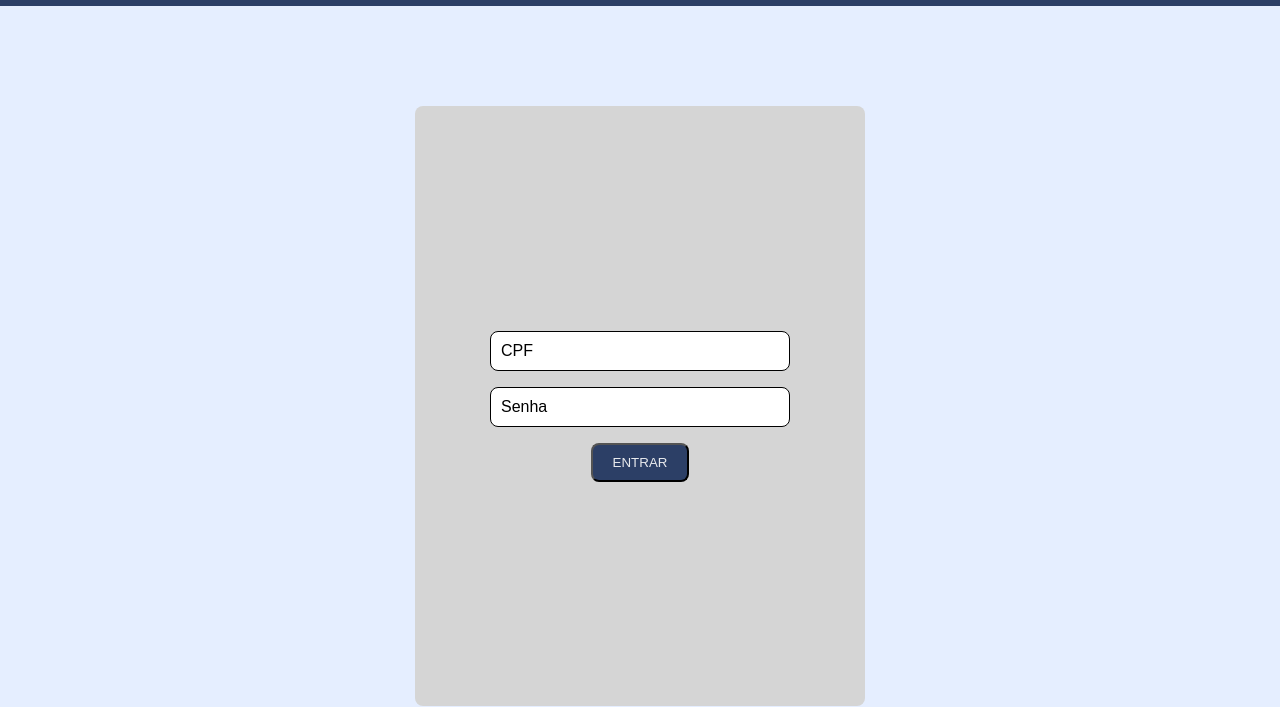
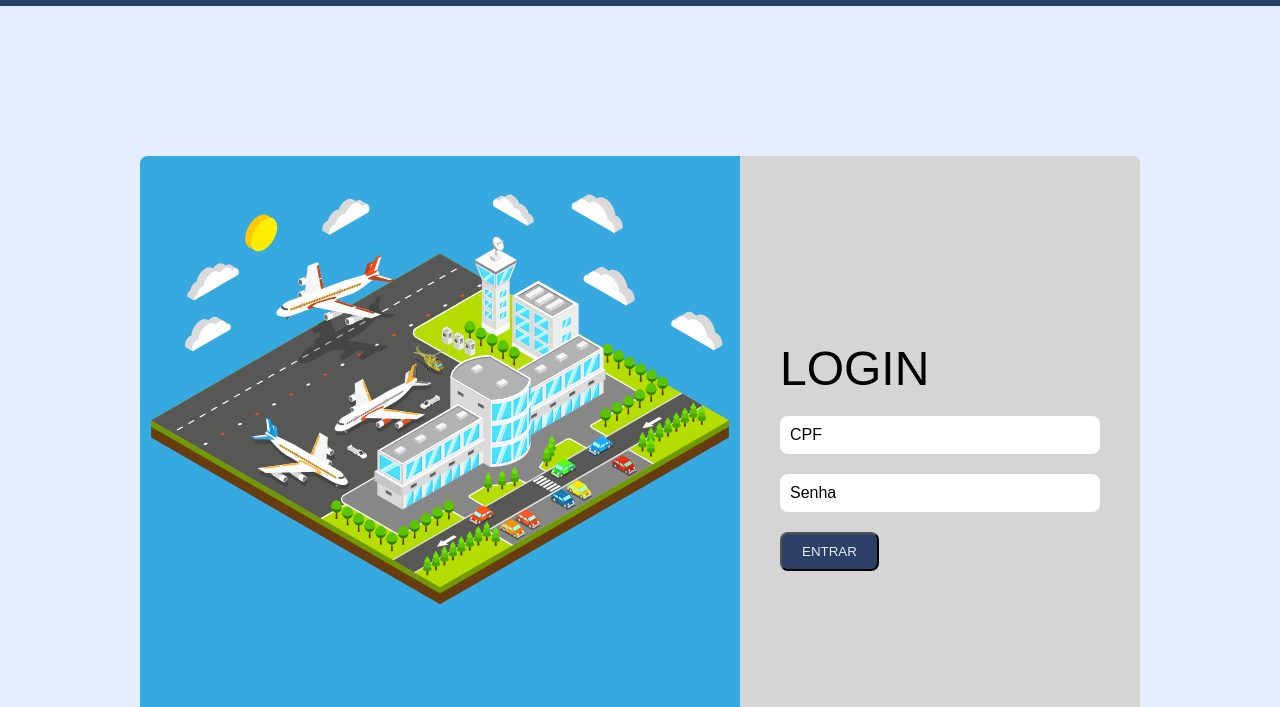
Before and after one commit to RNNac120/Trabalho-ODS, a plain HTML site: page index.html in a window 1280 px wide. Shown: the part 94-801 px from the top of the page. Drawn offline with Linux system fonts and the light colour scheme.

Commit message:
Modifiquei o SVG e acertamos as boxes no container de login.

```diff
--- a/index.html
+++ b/index.html
@@ -20,7 +20,17 @@
     </div>
 
     <div class="login-container">
+
         <div class="login">
+
+            <div class="login-picture-container">
+                <img src="./images/aeroporto.svg" class="login-picture">
+            </div>
+
+            <div class="login-boxes">
+                <div class="login-text">
+                    LOGIN
+                </div>
                 <div class="username-container">
                     <div class="username">CPF</div>
                 </div>
@@ -33,6 +43,8 @@
             </div>
         </div>
 
+    </div>
+
     <div class="footer-container">
         <div class="footer">
             <div class="endereço">Avenida do Aeroporto, 175</div>
--- a/styles.css
+++ b/styles.css
@@ -41,32 +41,60 @@ html {
 /* Referente à caixa de login*/
 .login-container {
     display: flex;
-    height: 800px;
     justify-content: center;
     align-items: center;
+    height: 900px;
 }
 
 .login {
     display: flex;
     border-radius: 8px;
     background-color: #d5d5d5;
+    flex-direction: row;
+    justify-content: space-between;
+    height: 600px;
+    width: 1000px;
+    padding-right: 20px;
+}
+
+.login-boxes {
+    width: 360px;
+    display: flex;
+    gap: 20px;
+    flex-direction: column;
+    align-items: self-start;
     justify-content: center;
-    flex-direction: column;
-    gap: 1em;
-    align-items: center;
-    height: 600px;
-    width: 450px;
+    padding: 20px;
+}
+
+.login-text {
+    font-size: 48px;
 }
 
 .username-container,
 .senha-container {
-    border: 1px solid;
+    width: 320px;
     border-radius: 8px;
     padding: 10px;
-    width: 300px;
     background-color: #fff;
 }
 
+.login-picture-container {
+    display: flex;
+    flex-direction: column;
+    justify-content: flex-start;
+    align-items: center;
+    width: 600px;
+    height: 600px;
+}
+
+.login-picture {
+    display: flex;
+    background: image('./images/aeroporto.svg');
+    background-position: 50% 50%;
+    background-size: cover;
+    border-radius: 8px 0px 0px 8px;
+}
 
 /* Referente ao botão de login */
 button {
@@ -74,7 +102,6 @@ button {
     color: #e8eaed;
     background-color: #2c3f66;
     border-radius: 8px;
-
 }
 
 /* Referente ao rodapé da página*/
```
Also changed, not shown: images/aeroporto.svg (added). Lines whose indentation alone changed are shown as unchanged.
